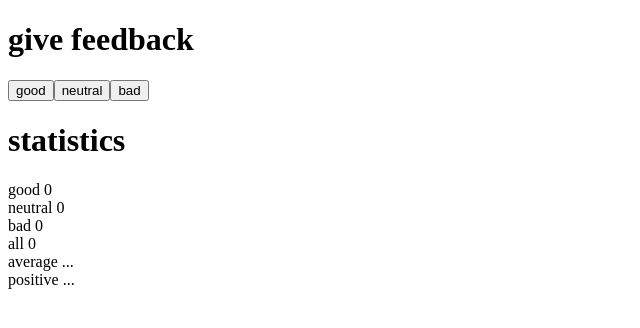
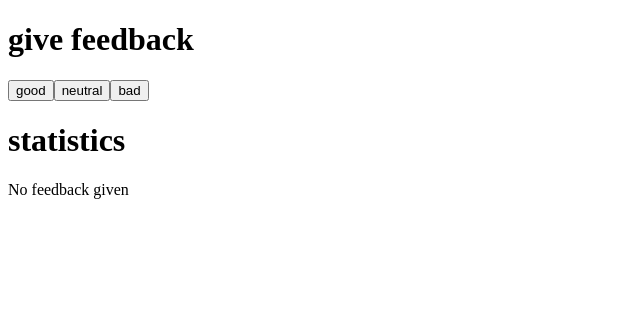
Before and after one commit to nnicolivera/Full-Stack-Open, a React (Create React App) app in the folder part1/unicafe/: page / in a window 1280 px wide. Shown: the top 328 px of the page, without its empty margins (0-640 px from the left). Built offline with nearby package versions, Linux system fonts and the light colour scheme.

Commit message:
unicafe step4 complete

```diff
--- a/part1/unicafe/src/App.js
+++ b/part1/unicafe/src/App.js
@@ -46,17 +46,14 @@ const App = () => {
       <Button handleClick={setOpinion("n")} text="neutral" />
       <Button handleClick={setOpinion("b")} text="bad" />
       <h1>statistics</h1>
-      <Statistics category="good" value={good} />
-      <Statistics category="neutral" value={neutral} />
-      <Statistics category="bad" value={bad} />
-      <Statistics category="all" value={all()} />
       {good == 0 && bad == 0 && neutral == 0 ?
-        <>
-          <Statistics category="average" value="..." />
-          <Statistics category="positive" value="..." />
-        </>
+        <p>No feedback given</p>
         :
         <>
+          <Statistics category="good" value={good} />
+          <Statistics category="neutral" value={neutral} />
+          <Statistics category="bad" value={bad} />
+          <Statistics category="all" value={all()} />
           <Statistics category="average" value={average()} />
           <Statistics category="positive" value={positive()} />
         </>
```
